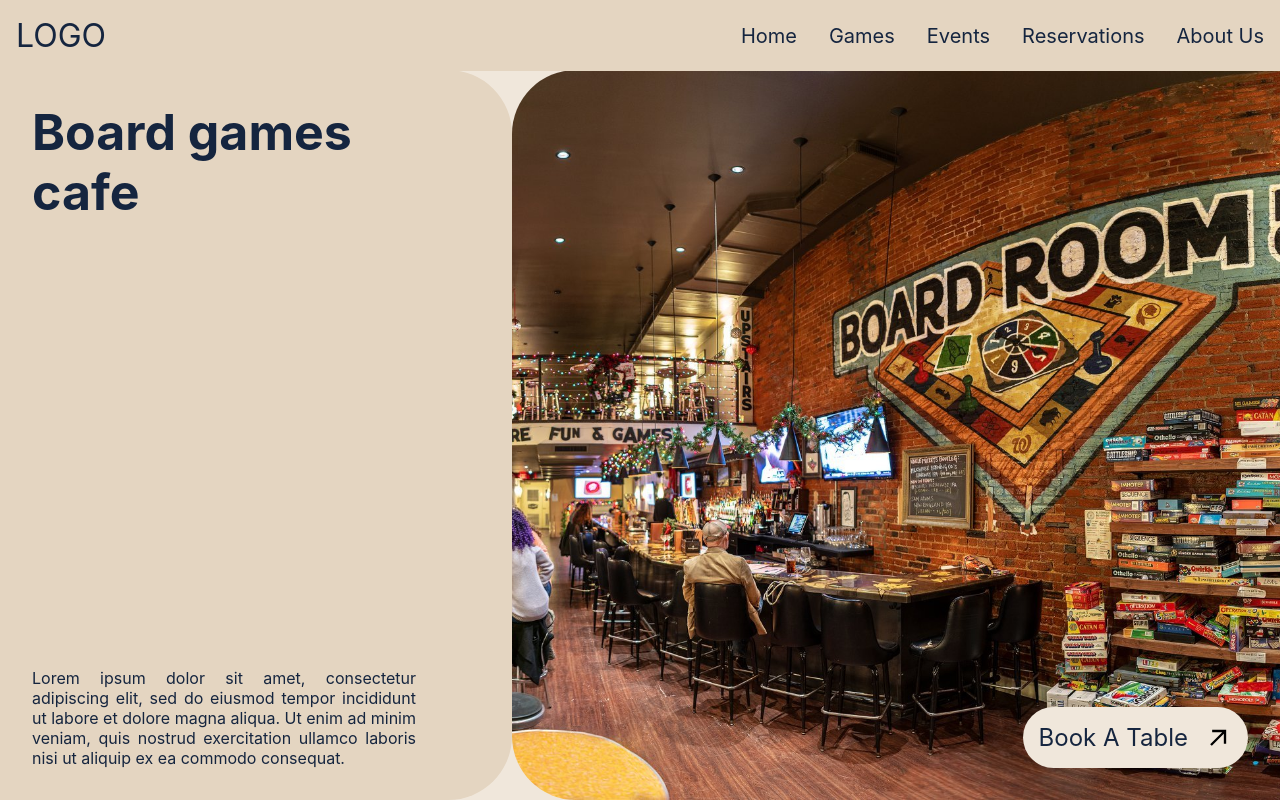
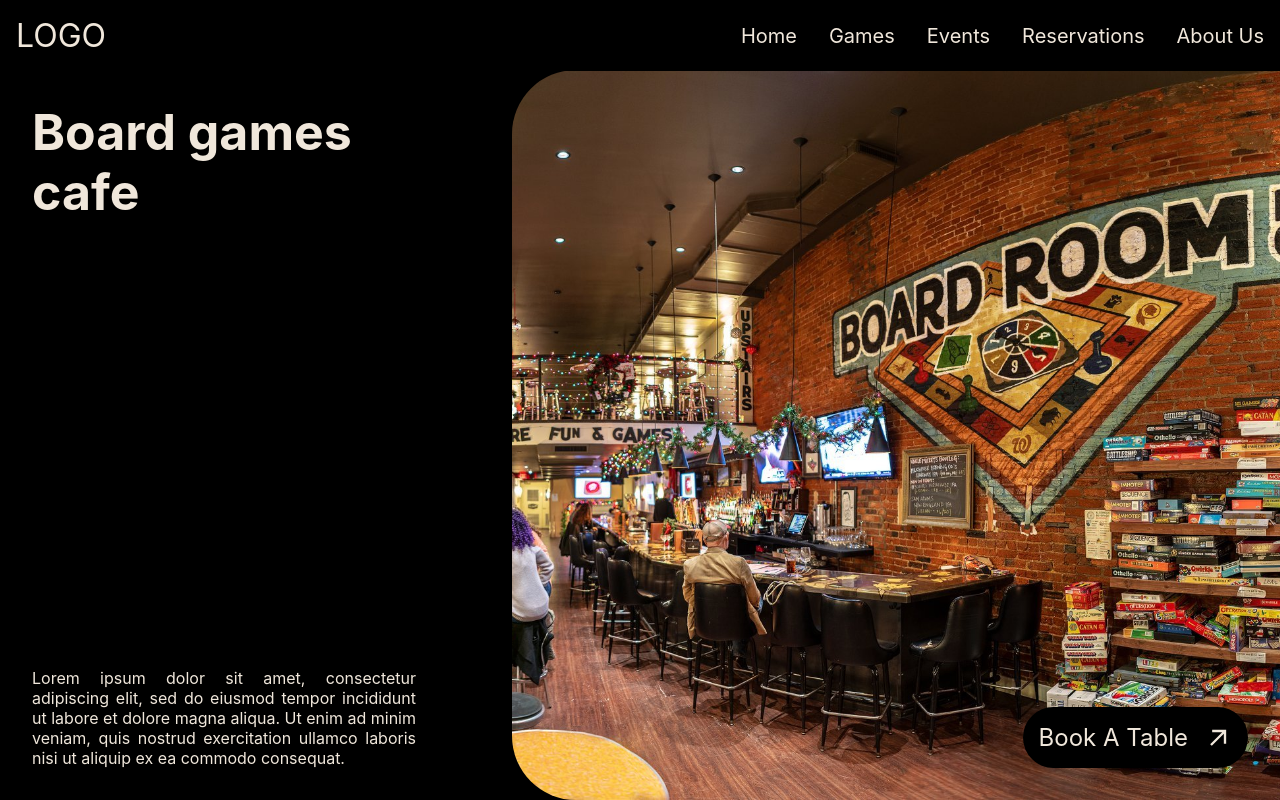
Before and after one commit to AnvarKilyb/Board_Game_Cafe, a React (Vite) app: page / in a window 1280 px wide. Built offline with nearby package versions, Linux system fonts and the light colour scheme; the HTML template or start-up script is replaced by a standard one.

Commit message:
dark theme

```diff
--- a/src/components/pages/home/Home.module.css
+++ b/src/components/pages/home/Home.module.css
@@ -46,7 +46,7 @@
     right: 2rem;
     cursor: pointer;
     transition: all .2s linear;
-    z-index: 0;
+    z-index: 1;
 }
 .linkToBook:hover{
     transform: scale(1.05);
@@ -63,6 +63,7 @@
     display: flex;
     align-items: center;
     justify-content: center;
+    fill: var(--textColor);
 }
 @media only screen and (min-width: 768px){
     .homePage{
--- a/src/index.css
+++ b/src/index.css
@@ -1,8 +1,8 @@
 :root {
   font-family: Inter, system-ui, Avenir, Helvetica, Arial, sans-serif;
-  --backgroundColor: rgb(240, 231, 219);
-  --backgroundColorDarker: rgb(228, 213, 193);
-  --textColor: rgb(21, 37, 63);
+  --backgroundColor: black;
+  --backgroundColorDarker: black;
+  --textColor: rgb(240, 231, 219);
 }
 *{
   margin: 0;
```
